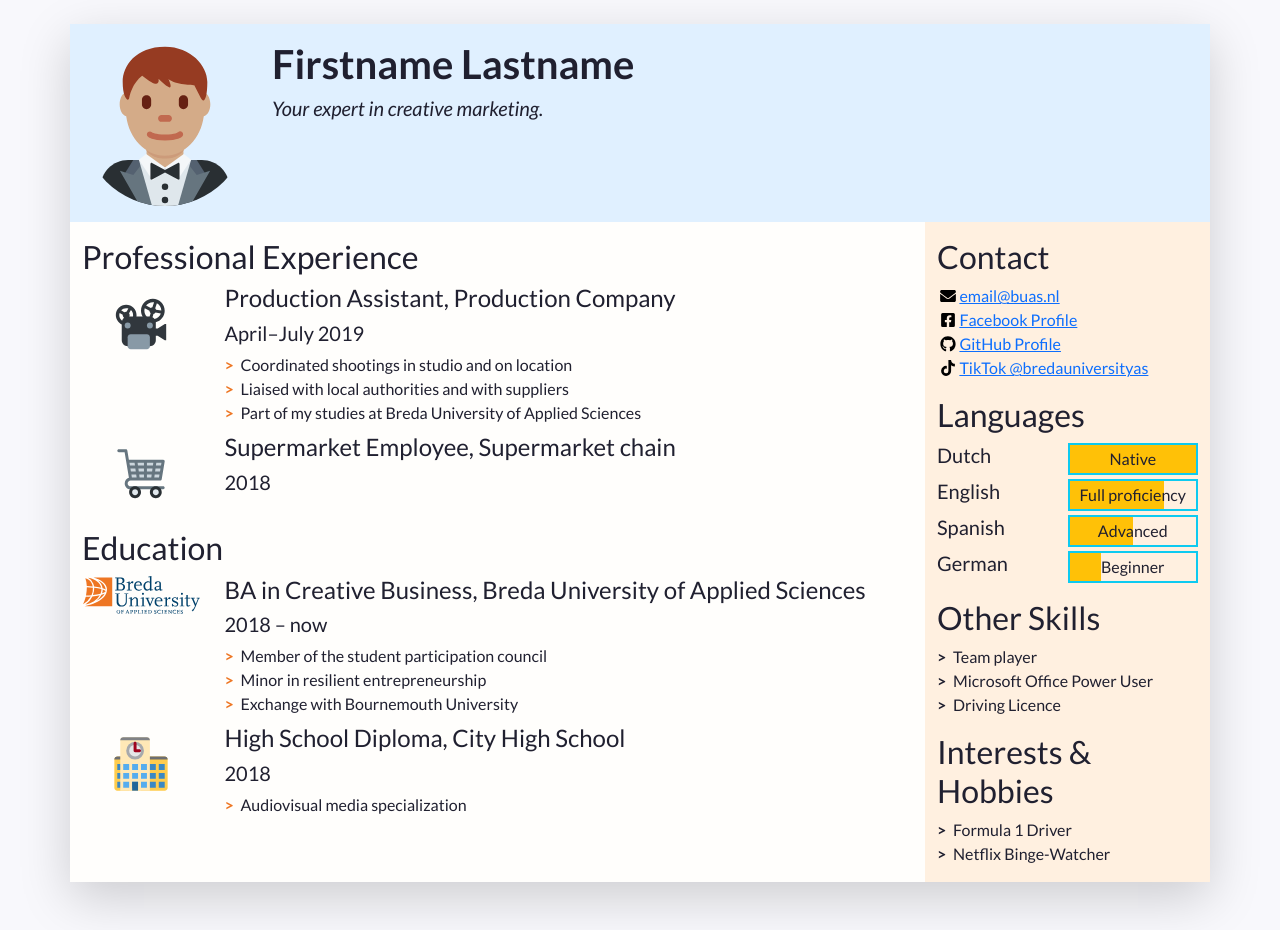
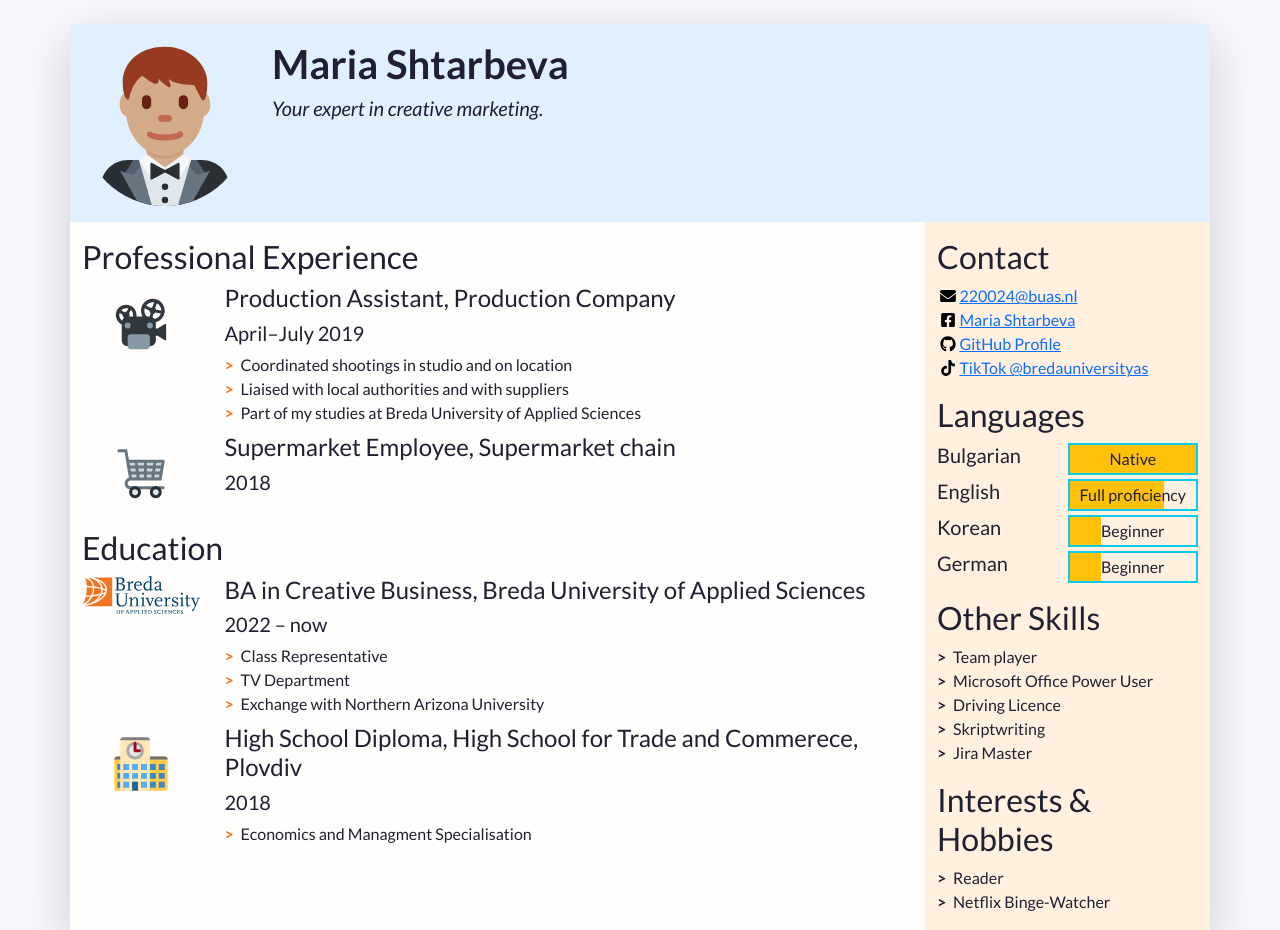
Before and after one commit to mimishtarbeva/mimi, a plain HTML site: page index.html in a window 1280 px wide. Shown: the top 930 px of the page. Drawn offline with nearby package versions, Linux system fonts and the light colour scheme.

Commit message:
Update index.html

```diff
--- a/index.html
+++ b/index.html
@@ -49,7 +49,7 @@
           A container to wrap around your name and tagline. Full-width at small size, then columns of increasing size.
         -->
         <div class="col-12 col-sm-8 col-md-9 col-lg-10 my-3 header-content">
-          <h1 class="fw-bolder">Firstname Lastname</h1>
+          <h1 class="fw-bolder">Maria Shtarbeva</h1>
           <h5 class="fst-italic tagline">Your expert in creative marketing.</h5>
         </div>
       </header>
@@ -124,12 +124,12 @@
                 </div>
                 <div class="biography-contents col-9 col-sm-10 col-md-9 col-lg-10">
                   <h4>BA in Creative Business, Breda University of Applied Sciences</h4>
-                  <h5>2018&nbsp;&ndash;&nbsp;now</h5>
+                  <h5>2022 –&nbsp;now</h5>
                   <!-- Use the list below to talk about minors, exchanges, extra-curricular activities. -->
                   <ul class="biography-details list-unstyled">
-                    <li>Member of the student participation council</li>
-                    <li>Minor in resilient entrepreneurship</li>
-                    <li>Exchange with Bournemouth University</li>
+                    <li>Class Representative</li>
+                    <li>TV Department</li>
+                    <li>Exchange with Northern Arizona University&nbsp; &nbsp;&nbsp;</li>
                   </ul>
                 </div>
               </li>
@@ -140,10 +140,10 @@
                   <img class="biography-logo mw-100 d-block mx-auto" src="images/schools/school.svg" alt="School logo" width="80">
                 </div>
                 <div class="biography-contents col-9 col-sm-10 col-md-9 col-lg-10">
-                  <h4>High School Diploma, City High School</h4>
+                  <h4>High School Diploma, High School for Trade and Commerece, Plovdiv</h4>
                   <h5>2018</h5>
                   <ul class="biography-details list-unstyled">
-                    <li>Audiovisual media specialization</li>
+                    <li>Economics and Managment Specialisation</li>
                   </ul>
                 </div>
               </li>
@@ -174,13 +174,13 @@
               <li class="contact-item">
                 <a class="d-flex align-items-center" href="mailto:email@buas.nl" target="_blank">
                   <img class="contact-icon" src="images/icons/envelope.svg" alt="Email">
-                  email@buas.nl
+                  220024@buas.nl
                 </a>
               </li>
               <li class="contact-item">
                 <a class="d-flex align-items-center" href="https://facebook.com/" target="_blank">
                   <img class="contact-icon" src="images/icons/facebook.svg" alt="Facebook">
-                  Facebook Profile
+                  Maria Shtarbeva
                 </a>
               </li>
               <li class="contact-item">
@@ -205,7 +205,7 @@
             <!-- Each item in the list is a language. Modify, add or remove depending on what you speak -->
             <ul class="language-list list-unstyled">
               <li class="language-item d-flex mb-1">
-                <h5 class="language-name w-50">Dutch</h5>
+                <h5 class="language-name w-50">Bulgarian</h5>
                 <div class="language-level w-50 border border-info border-2 position-relative">
                   <!-- The div below is a progress bar. Choose between w-25, w-50, w-75 and w-100 to show your level of fluency -->
                   <div class="language-progress position-absolute bg-warning h-100 w-100"></div>
@@ -221,11 +221,11 @@
                 </div>
               </li>
               <li class="language-item d-flex mb-1">
-                <h5 class="language-name w-50">Spanish</h5>
+                <h5 class="language-name w-50">Korean</h5>
                 <div class="language-level w-50 border border-info border-2 position-relative">
                   <!-- The div below is a progress bar. Choose between w-25, w-50, w-75 and w-100 to show your level of fluency -->
-                  <div class="language-progress position-absolute bg-warning h-100 w-50"></div>
-                  <h6 class="position-absolute w-100 text-center top-0 py-1">Advanced</h6>
+                  <div class="language-progress position-absolute bg-warning h-100 w-25"></div>
+                  <h6 class="position-absolute w-100 text-center top-0 py-1">Beginner</h6>
                 </div>
               </li>
               <li class="language-item d-flex mb-1">
@@ -236,6 +236,7 @@
                   <h6 class="position-absolute w-100 text-center top-0 py-1">Beginner</h6>
                 </div>
               </li>
+
             </ul>
           </section>
 
@@ -247,6 +248,8 @@
               <li class="skill-item">Team player</li>
               <li class="skill-item">Microsoft Office Power User</li>
               <li class="skill-item">Driving Licence</li>
+				<li class="skill-item">Skriptwriting</li>
+				<li class="skill-item">Jira Master</li>
             </ul>
           </section>
 
@@ -255,7 +258,7 @@
           <section class="my-3 aside-section">
             <h2>Interests &amp; Hobbies</h2>
             <ul class="skill-list list-unstyled">
-              <li class="skill-item">Formula 1 Driver</li>
+              <li class="skill-item">Reader</li>
               <li class="skill-item">Netflix Binge-Watcher</li>
             </ul>
           </section>
```
